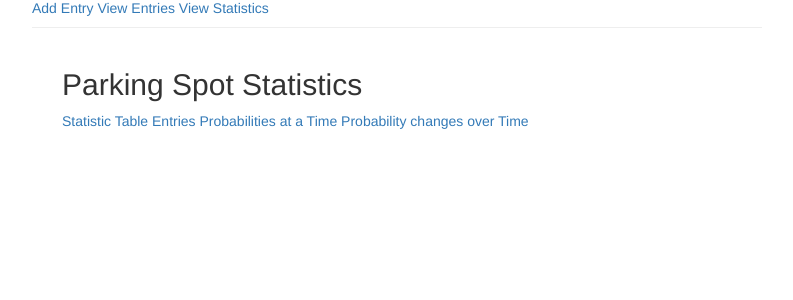
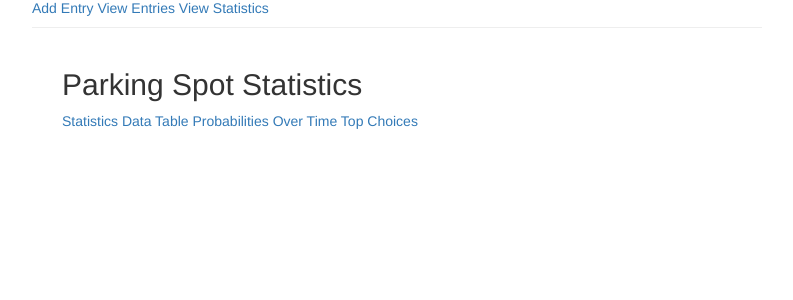
Before and after one commit to nima-m-git/portfolio-django, a Django app: page /parking_spot/stats in a window 1280 px wide. Shown: the part 211-511 px from the top of the page, without its empty margins (53-846 px from the left). Run offline with Django 3.2, Linux system fonts and the light colour scheme; parts of the project's set-up code (start-up, migrations or seed data) failed here and were passed over; some libraries are stand-ins or nearby versions.

Commit message:
sugesstion table implemented sucesfully. can be styled better with DataTables. All backend functions working properly

```diff
--- a/parking_spot/forms.py
+++ b/parking_spot/forms.py
@@ -1,6 +1,7 @@
 
 from django import forms
 from .models import Entries, Statistics
+from operator import itemgetter
 
 
 TIME_CHOICES = [(m,f) for m,f in zip(
@@ -11,6 +12,18 @@ time = forms.ChoiceField(choices= TIME_CHOICES)
 
 spots = Entries.objects.only('spot').distinct('spot')
 SPOT_CHOICES = [(x,z) for x,z in zip(spots, spots)]
+
+probabilities = ['{:.2f}'.format(i/100) for i in range(1, 101)][::-1]
+PROBABILITY_CHOICES = [(x,z) for x,z in zip(([i for i in range(1, 101)][::-1]), probabilities)]
+PROBABILITY_CHOICES.insert(0,('','---'))
+num_entries = Statistics.objects.all().distinct('entries').values_list('entries', flat=True).order_by('entries')
+ENTRIES_CHOICES = [(x,z) for x,z in zip(num_entries, num_entries)]
+ENTRIES_CHOICES.insert(0,('','---'))
+stds = Statistics.objects.all().distinct('std').values_list('std', flat=True).order_by('std')
+STD_CHOICES = [(x,z) for x,z in zip(stds, stds)]
+STD_CHOICES.insert(0,('','---'))
+
+
 
 def spot_choices():
     return SPOT_CHOICES
@@ -25,11 +38,26 @@ class EntryForm(forms.ModelForm):
 
 
 class TimeForm(forms.Form):
-    time = time
+    time = forms.ChoiceField(choices= TIME_CHOICES, required=False)
+    From = forms.ChoiceField(choices= TIME_CHOICES, required=False)
+    To = forms.ChoiceField(choices= TIME_CHOICES, required=False)
 
-class TimeRangeForm(forms.Form):
-    From = time
-    To = time
+    def clean(self):
+        cleaned_data = super().clean()
+        time = cleaned_data.get('time')
+        From = cleaned_data.get('From')
+        To = cleaned_data.get('To')
+
+        if not time and not (From and To):
+            raise forms.ValidationError('Please fill in both fields in the set.')
+        if time and (From or To):
+            raise forms.ValidationError('Please fill in only one field set.')
+        if not any([time,From,To]):
+            raise forms.ValidationError('Please fill in a field set.')
+
+
+class SpotForm(forms.Form):
+    spots = forms.MultipleChoiceField(choices=SPOT_CHOICES, widget=forms.CheckboxSelectMultiple)
 
 
 class ComboForm(forms.Form):
@@ -51,13 +79,12 @@ class ComboForm(forms.Form):
             raise forms.ValidationError('Please fill in only one field set.')
         if not any([time,From,To]):
             raise forms.ValidationError('Please fill in a field set.')
-        if not spots:
-            raise forms.ValidationError('Please select at least one spot.')
 
 
 
 
 
-
-class SpotForm(forms.Form):
-    spots = forms.MultipleChoiceField(choices=SPOT_CHOICES, widget=forms.CheckboxSelectMultiple)
+class TopEntriesForm(forms.Form):
+    min_probability = forms.ChoiceField(choices = PROBABILITY_CHOICES, required=False)
+    min_entries = forms.ChoiceField(choices = ENTRIES_CHOICES, required=False)
+    standard_deviation = forms.ChoiceField(choices = STD_CHOICES, required=False)
--- a/parking_spot/templates/parking_spot/stats_index.html
+++ b/parking_spot/templates/parking_spot/stats_index.html
@@ -7,9 +7,9 @@
     </h2>
     <body>
         <div>
-            <a href='{% url "stats_table" %}'>Statistic Table Entries</a>
-            <a href='{% url "prob_per_time" %}'>Probabilities at a Time</a>
-            <a href='{% url "spots_over_time_visual" %}'>Probability changes over Time</a>
+            <a href='{% url "stats_table" %}'>Statistics Data Table</a>
+            <a href='{% url "probability_charts" %}'>Probabilities Over Time</a>
+            <a href='{% url "top_entries" %}'>Top Choices</a>
         </div>
     </body>
 </html>
--- a/parking_spot/urls.py
+++ b/parking_spot/urls.py
@@ -9,7 +9,6 @@ urlpatterns = [
     path('view_entries', views.view_entries, name='view_entries'),
     path('stats_table', views.Stats.stats_table, name='stats_table'),
     path('stats', views.Stats.index, name='stats_index'),
-    path('stats/prob_per_time', views.Stats.prob_per_time_visual, name='prob_per_time'),
-    path('stats/spots_over_time', views.Stats.spots_over_time_visual, name='spots_over_time_visual'),
     path('stats/probability_charts', views.Stats.probability_charts, name='probability_charts'),
+    path('stats/top_entries', views.Stats.top_entries, name='top_entries'),
 ]
--- a/parking_spot/views.py
+++ b/parking_spot/views.py
@@ -7,9 +7,12 @@ import plotly.graph_objects as go
 from plotly.offline import plot
 from django_pandas.io import read_frame
 import pandas as pd
+import numpy as np
+
 
 from parking_spot.models import Entries, Statistics
-from .forms import EntryForm, TimeForm, SpotForm, TimeRangeForm, spot_choices as spots, ComboForm
+from .forms import EntryForm, TimeForm, SpotForm, spot_choices as spots, ComboForm, TopEntriesForm
+import parking_spot.functions as fx
 
 def index(request):
     return render(request, 'parking_spot/index.html')
@@ -66,270 +69,51 @@ class Stats():
 
 
     def probability_charts(request):
+        form = ComboForm(request.POST)
         if request.method == 'POST':
-            form = ComboForm(request.POST)
-            if form.is_valid():
-                if request.POST.get('spots'):
-                    spot_choices = request.POST.getlist('spots')
+            if request.POST.get('spots'):
+                spot_choices = request.POST.getlist('spots')
+            else:
+                spot_choices = [spot for spot in Statistics.objects.only('spot').distinct('spot')]
+            if 'time_choice' in request.POST:
+                chosen_time = request.POST.get('time')
+                data = read_frame(Statistics.objects.all().filter(time=chosen_time, spot__in=spot_choices))
+                plot_div = fx.graph_one_time(data, chosen_time)
+            if 'time_range' in request.POST:
+                t_from = int(request.POST.get('From'))
+                t_to = int(request.POST.get('To'))
+                if t_from > t_to:
+                    chosen_time = [i for i in range(t_from,24)] + [i for i in range(0, t_to+1)]
                 else:
-                    spot_choices = [spot for spot in Entries.objects.only('spot').distinct('spot')]
-                if 'time_choice' in request.POST:
-                    chosen_time = request.POST.get('time')
-                    # get dataframe from query equivalent 'SELECT SPOT, PROBABILITY, STD, ENTRIES FROM parking_spot_stats WHERE TIME = {}'.format(time))
-                    data = read_frame(Statistics.objects.all().filter(time__in=chosen_time, spot__in=spot_choices))
-                    data['std'] = data['std']/2
-                    fig = px.bar(data,
-                            x='spot',
-                            y='probability',
-                            error_y='std',
-                            hover_data=['entries'],
-                            width=1200, height=500,
-                            color='entries',
-                            color_continuous_scale='RdBu',
-                        )
-                    fig.update_layout(
-                        title={
-                            'text':'{}Hs'.format(chosen_time),
-                            'y':1.0,
-                            'x':0.5,
-                            'font':{
-                                'size': 28},
-                            },
-                        xaxis_title="Spot",
-                        xaxis_tickmode='array',
-                        xaxis_ticktext = spot_choices,
-                        xaxis_tickvals = spot_choices,
-                        yaxis_title="Probability",
-                        font=dict(
-                            family="Courier New, monospace",
-                            size=16,
-                            color="#000000"
-                            ),
-                        plot_bgcolor='rgba(0,0,0,0)',
-                        )
-                    plot_div = plot(fig, output_type='div', include_plotlyjs=False)
-                    return render(request, 'parking_spot/graph.html', context={'plot_div': plot_div})
-                if 'time_range' in request.POST:
-                    t_from = int(request.POST.get('From'))
-                    t_to = int(request.POST.get('To'))
-                    if t_from > t_to:
-                        time_range = [i for i in range(t_from,24)] + [i for i in range(0, t_to+1)]
-                    else:
-                        time_range = [i for i in range(t_from, t_to+1)]
-                    data = read_frame(Statistics.objects.all().filter(time__in=time_range, spot__in=spot_choices))
-
-                    fig = px.scatter(data,
-                        x='time',
-                        y='probability',
-                        hover_name='spot',
-                        color='spot',
-                        color_continuous_scale='purp',
-                        size='entries',
-                        hover_data=['entries', 'std'],
-                        width=1200, height=500,
-                        error_y='std',
-                        )
-                    fig.update_traces(mode='lines+markers')
-                    fig.update_layout(
-                        title={
-                            'text':'Spots\' Probabiliy change over Time',
-                            'y':1.0,
-                            'x':0.5,
-                            'font':{
-                                'size': 28},
-                            },
-                        xaxis_title="Time (Hours)",
-                        yaxis_title="Probability",
-                        font=dict(
-                            family="Courier New, monospace",
-                            size=16,
-                            color="#000000"
-                            ),
-                        xaxis=dict(
-                            tickmode='linear',
-                            ticks='outside',
-                            tick0=0,
-                            dtick=1,
-                            range=[t_from-.05, t_to + 0.05]
-                            ),
-                        yaxis=dict(
-                            tickmode='linear',
-                            ticks='outside',
-                            tick0=0,
-                            dtick=0.25,
-                            range=[-0.05, 1.05]
-                            ),
-                        legend=go.layout.Legend(
-                            traceorder="normal",
-                            bordercolor="Black",
-                            borderwidth=1
-                            ),
-                        plot_bgcolor='rgba(0,0,0,0)',
-                        )
-                    plot_div = plot(fig, output_type='div', include_plotlyjs=False)
-                    return render(request, 'parking_spot/graph.html', context={'plot_div': plot_div})
-        else:
-            form = ComboForm()
+                    chosen_time = [i for i in range(t_from, t_to+1)]
+                data = read_frame(Statistics.objects.all().filter(time__in=chosen_time, spot__in=spot_choices))
+                plot_div = fx.graph_time_range(data, chosen_time)
+            return render(request, 'parking_spot/graph.html', context={'plot_div': plot_div})
+        if 'reset' in request.GET:
+            return redirect('probability_charts')
         return render(request, 'parking_spot/combo_form.html', {'form':form})
 
 
-    def prob_per_time_visual(request):
-        if 'time_choice' in request.GET:
-            chosen_time = request.GET.get('time')
-            # get dataframe from query equivalent 'SELECT SPOT, PROBABILITY, STD, ENTRIES FROM parking_spot_stats WHERE TIME = {}'.format(time))
-            data = read_frame(Statistics.objects.all().filter(time=chosen_time))
-            data['std'] = data['std']/2
+    def top_entries(request):
+        if request.method == 'POST':
+            min_prob, min_entries, max_error = [request.POST.get(choice) for choice in ['min_probability', 'min_entries', 'standard_deviation']]
+            min_prob, min_entries, max_error = min_prob or 0.75, min_entries or 0.25, max_error or 0.15
 
-            fig = px.bar(data,
-                    x='spot',
-                    y='probability',
-                    error_y='std',
-                    hover_data=['entries'],
-                    width=1600, height=600,
-                    color='entries',
-                    color_continuous_scale='RdBu',
-                )
-            fig.update_layout(
-                title={
-                    'text':'{}Hs'.format(chosen_time),
-                    'y':1.0,
-                    'x':0.5,
-                    'font':{
-                        'size': 28},
-                    },
-                xaxis_title="Spot",
-                xaxis_tickmode='linear',
-                yaxis_title="Probability",
-                font=dict(
-                    family="Courier New, monospace",
-                    size=16,
-                    color="#000000"
-                    ),
-                plot_bgcolor='rgba(0,0,0,0)',
-                )
-            plot_div = plot(fig, output_type='div', include_plotlyjs=False)
-            return render(request, 'parking_spot/graph.html', context={'plot_div': plot_div})
-        if 'time_range' in request.GET:
-            t_from = int(request.GET.get('From'))
-            t_to = int(request.GET.get('To'))
-            if t_from > t_to:
-                time_range = [i for i in range(t_from,24)] + [i for i in range(0, t_to+1)]
-            else:
-                time_range = [i for i in range(t_from, t_to)]
-            data = read_frame(Statistics.objects.all().filter(time__in=time_range))
-
-            fig = px.scatter(data,
-                x='time',
-                y='probability',
-                hover_name='spot',
-                color='spot',
-                color_continuous_scale='purp',
-                size='entries',
-                hover_data=['entries', 'std'],
-                width=1600, height=600,
-                error_y='std',
-                )
-            fig.update_traces(mode='lines+markers')
-            fig.update_layout(
-                title={
-                    'text':'Spots\' Probabiliy change over Time',
-                    'y':1.0,
-                    'x':0.5,
-                    'font':{
-                        'size': 28},
-                    },
-                xaxis_title="Time (Hours)",
-                yaxis_title="Probability",
-                font=dict(
-                    family="Courier New, monospace",
-                    size=16,
-                    color="#000000"
-                    ),
-                xaxis=dict(
-                    tickmode='linear',
-                    ticks='outside',
-                    tick0=0,
-                    dtick=1,
-                    range=[t_from-.05, t_to + 0.05]
-                    ),
-                yaxis=dict(
-                    tickmode='linear',
-                    ticks='outside',
-                    tick0=0,
-                    dtick=0.25,
-                    range=[-0.05, 1.05]
-                    ),
-                legend=go.layout.Legend(
-                    traceorder="normal",
-                    bordercolor="Black",
-                    borderwidth=1
-                    ),
-                plot_bgcolor='rgba(0,0,0,0)',
-                )
-            plot_div = plot(fig, output_type='div', include_plotlyjs=False)
-            return render(request, 'parking_spot/graph.html', context={'plot_div': plot_div})
-        return render(request, 'parking_spot/time_form.html', {'form':TimeForm(), 'form2':TimeRangeForm()})
+            list_entries = Statistics.objects.all().distinct('entries').values_list('entries', flat=True).order_by('entries')
+            min_entries_value = list_entries[int(len(list_entries) * min_entries)]
 
 
-
-    def spots_over_time_visual(request):
-        if 'spot_choice' in request.GET:
-            spot_choices = request.GET.getlist('spots')
-            data = read_frame(Statistics.objects.all().filter(spot__in=spot_choices))
-            data['std'] = data['std']/2
-            # if singlespot: query = ('SELECT SPOT, PROBABILITY, TIME, STD, ENTRIES FROM parking_spot_statistics WHERE SPOT = (SELECT CAST({} AS VARCHAR))'.format(selected_spots))
-            fig = px.scatter(data,
-                    x='time',
-                    y='probability',
-                    hover_name='spot',
-                    color='spot',
-                    color_continuous_scale='purp',
-                    size='entries',
-                    hover_data=['entries', 'std'],
-                    width=1600, height=600,
-                    error_y='std',
-                )
-            fig.update_traces(mode='lines+markers')
-            fig.update_layout(
-                title={
-                    'text':'Spots\' Probabiliy change over Time',
-                    'y':1.0,
-                    'x':0.5,
-                    'font':{
-                        'size': 28},
-                    },
-                xaxis_title="Time (Hours)",
-                yaxis_title="Probability",
-                font=dict(
-                    family="Courier New, monospace",
-                    size=16,
-                    color="#000000"
-                    ),
-                xaxis=dict(
-                    tickmode='linear',
-                    ticks='outside',
-                    tick0=0,
-                    dtick=1,
-                    range=[-.5,23.5]
-                    ),
-                yaxis=dict(
-                    tickmode='linear',
-                    ticks='outside',
-                    tick0=0,
-                    dtick=0.25,
-                    range=[-0.01, 1.01]
-                    ),
-                legend=go.layout.Legend(
-                    traceorder="normal",
-                    bordercolor="Black",
-                    borderwidth=1
-                    ),
-                plot_bgcolor='rgba(0,0,0,0)',
-                )
-            plot_div = plot(fig, output_type='div', include_plotlyjs=False)
-            return render(request, 'parking_spot/graph.html', context={'plot_div': plot_div})
-        else:
-            return render(request, 'parking_spot/spot_form.html', {'form':SpotForm})
-
-
-    #def recommendation(request):
+            if 'time_choice' in request.POST:
+                chosen_time = request.POST.get('time')
+            elif 'time_range' in request.POST:
+                t_from = int(request.POST.get('From'))
+                t_to = int(request.POST.get('To'))
+                if t_from > t_to:
+                    chosen_time = [i for i in range(t_from,24)] + [i for i in range(0, t_to+1)]
+                else:
+                    chosen_time = [i for i in range(t_from, t_to+1)]
+            else:
+                chosen_time = [i for i in range(0, 24)]
+            data = read_frame(Statistics.objects.all().filter(probability__gte=min_prob, entries__gte=min_entries, std__lte=max_error, time__in=chosen_time).order_by('time','-probability', 'std', '-entries'))
+            return HttpResponse(data.to_html())
+        return render(request, 'parking_spot/rec_or_choice_form.html', {'form':TopEntriesForm ,'time_form':TimeForm })
```
Also changed, not shown: parking_spot/functions.py (added, +114 -0 lines), parking_spot/templates/parking_spot/combo_form.html (+6 -2 lines), parking_spot/templates/parking_spot/rec_or_choice_form.html (added, +19 -0 lines), parking_spot/templates/parking_spot/time_form.html (+7 -9 lines), parking_spot/templates/parking_spot/serializers.py (added), parking_spot/templates/parking_spot/table.html (added).
